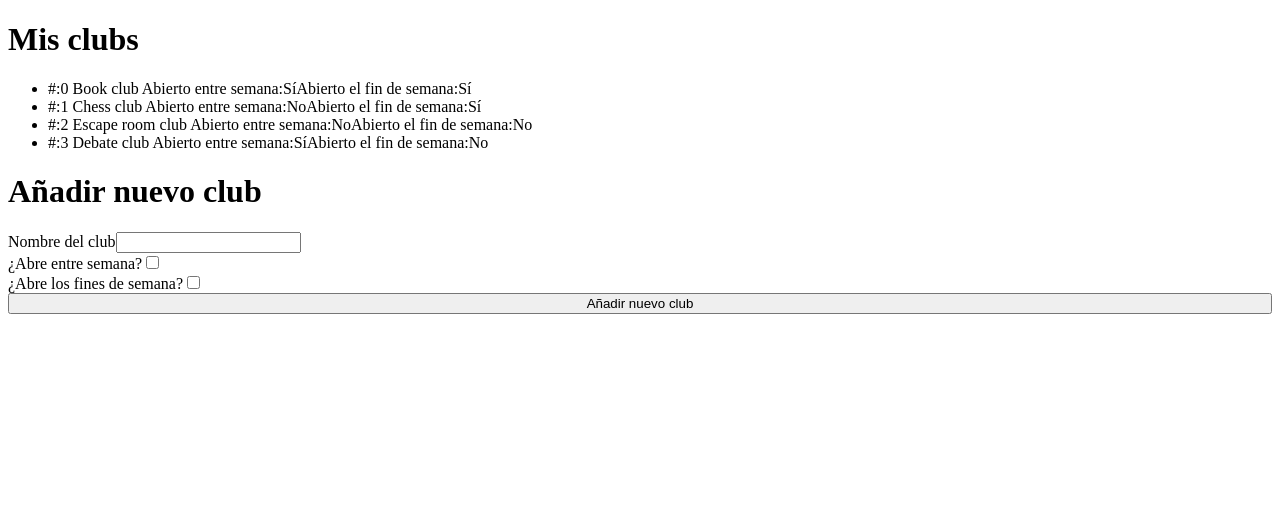
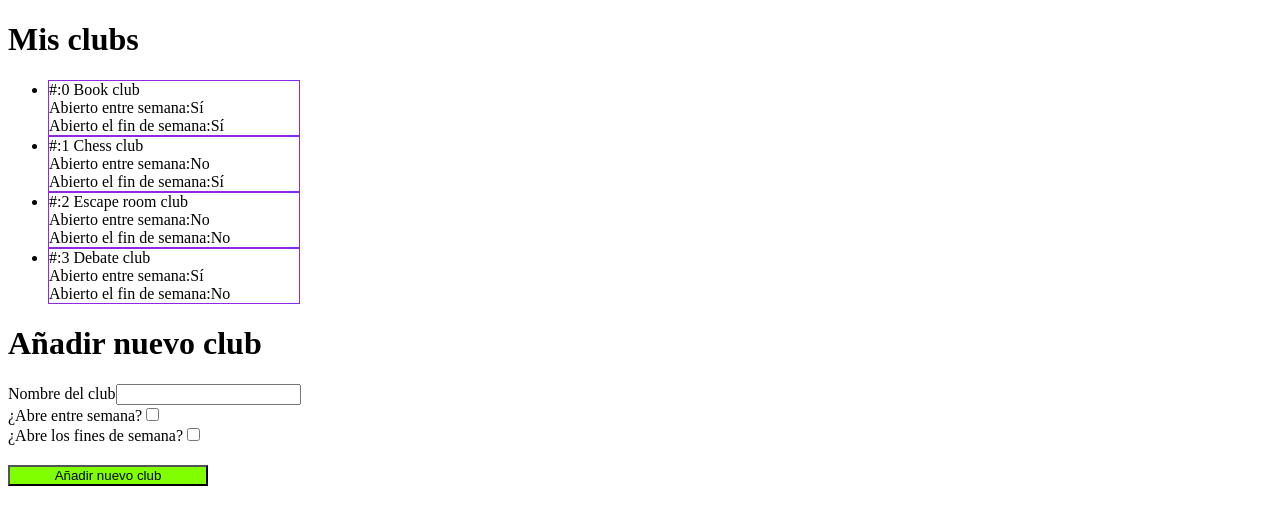
Before and after one commit to Adalab/modulo-3-evaluacion-intermedia-dunayari, a React app: page / in a window 1280 px wide. Built offline with nearby package versions, Linux system fonts and the light colour scheme.

Commit message:
add styles

```diff
--- a/src/components/App.js
+++ b/src/components/App.js
@@ -32,12 +32,15 @@ function App() {
   return (
     <div>
       <h1>Mis clubs</h1>
-      <ul>
+      <ul class="main_list">
         {data.map((club, index) => {
           return (
-            <li key={index}>
-              #:{index} {club.name} Abierto entre semana:
+            <li key={index} className="clubs">
+              #:{index} {club.name}
+              <br />
+              Abierto entre semana:
               {club.openOnWeekdays ? 'Sí' : 'No'}
+              <br />
               Abierto el fin de semana:
               {club.openOnWeekend ? 'Sí' : 'No'}
             </li>
@@ -80,6 +83,7 @@ function App() {
 
         <input
           type="button"
+          className="button"
           value="Añadir nuevo club"
           onClick={handleClickButton}
         />
--- a/src/styles/App.scss
+++ b/src/styles/App.scss
@@ -6,3 +6,19 @@
 .first_club {
   flex-direction: row;
 }
+
+.clubs {
+  border: 1px solid blueviolet;
+  width: 250px;
+}
+
+.main_list {
+  display: flex;
+  flex-direction: column;
+}
+
+.button {
+  width: 200px;
+  background-color: chartreuse;
+  margin-top: 20px;
+}
```
